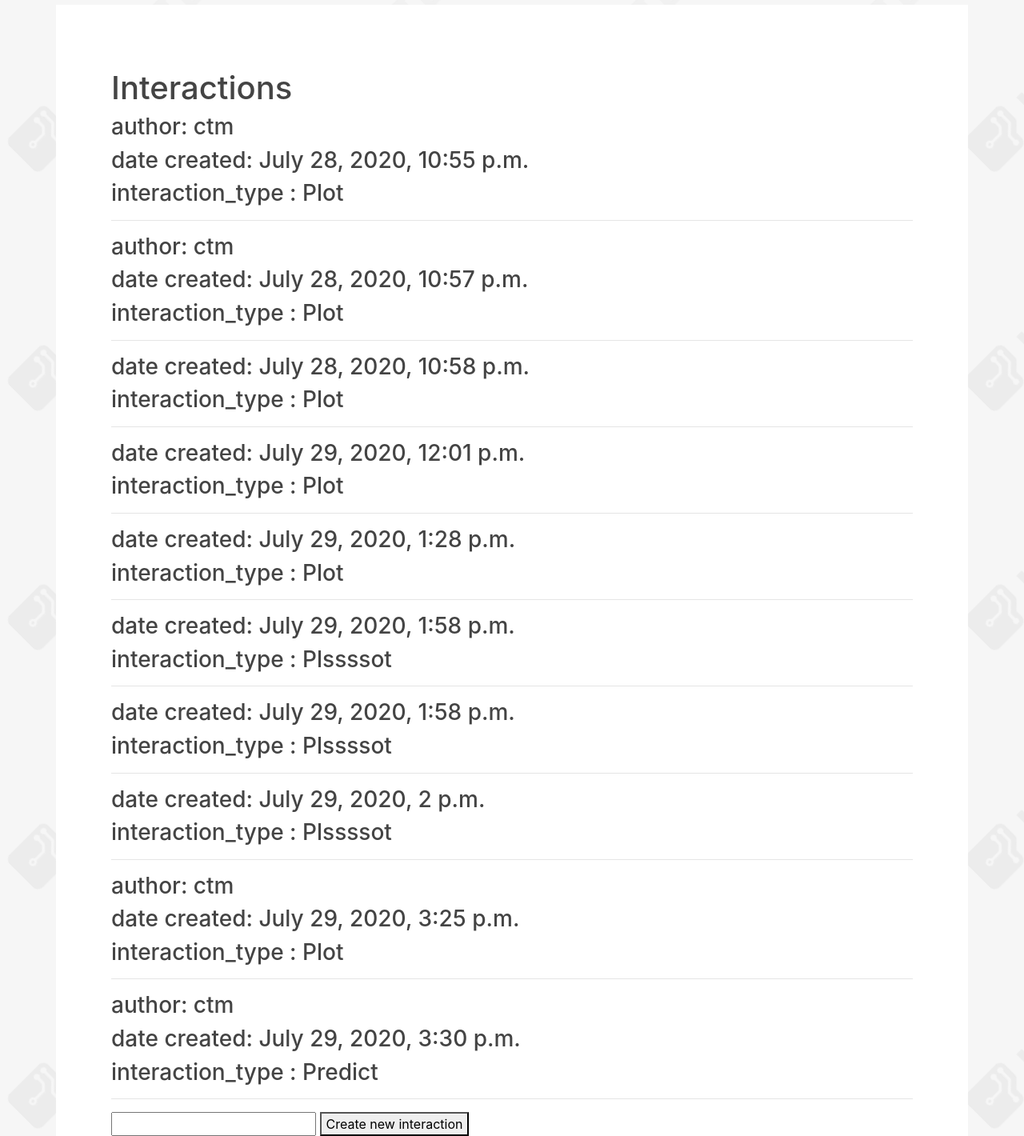
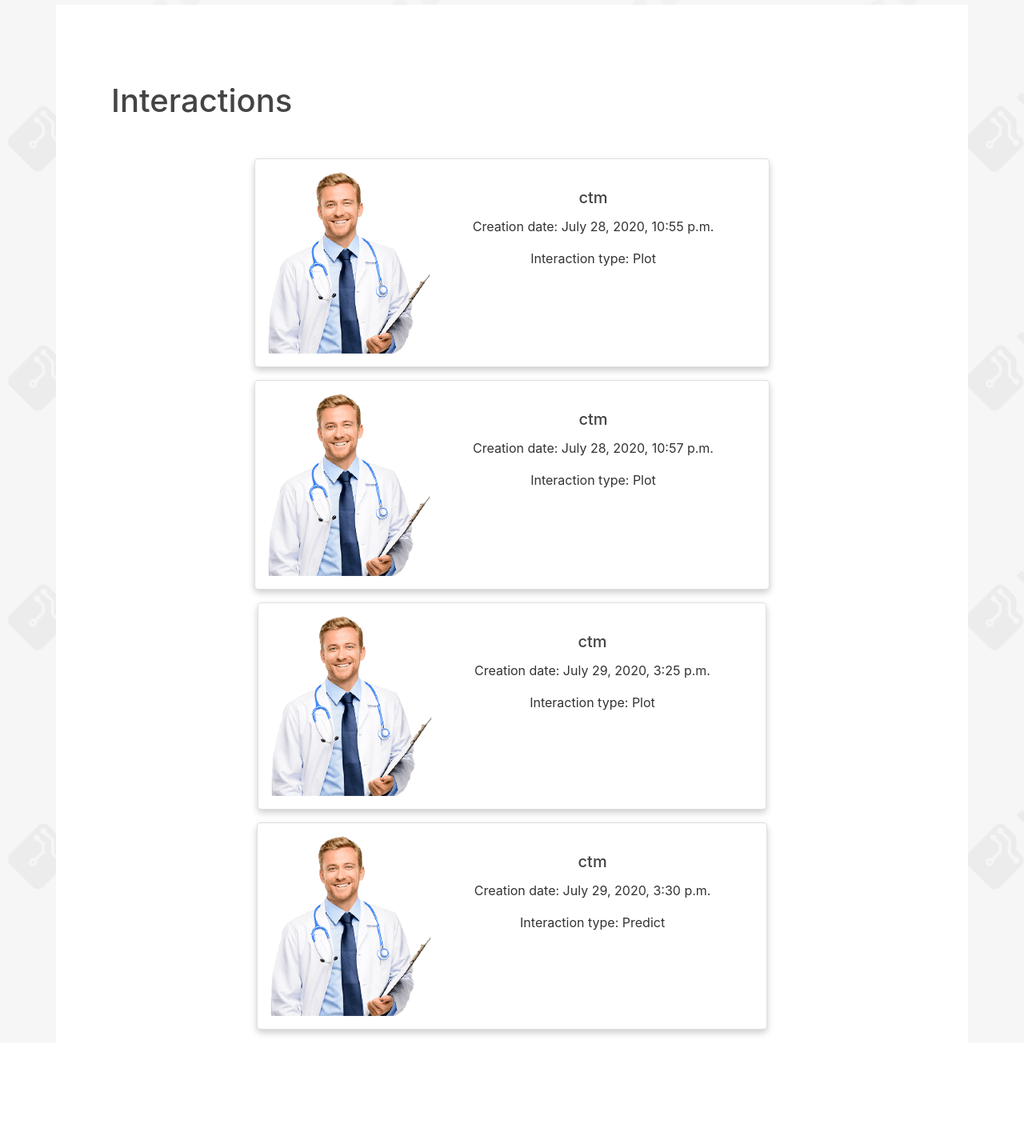
Before and after one commit to safarsaitam/ctm-interships-2020-webbcctcore, a Django app: page /image/2/1/ in a window 1280 px wide. Shown: the part 74-1494 px from the top of the page at 80% size. After the commit the page ends 1368 px from the top, so only its background shows below. Run offline with Django 3.2, Linux system fonts and the light colour scheme; a user stored in the database is signed in; data comes from the database, SQL or seed files in the repository; both versions use the stored data as it was after the commit; some libraries are stand-ins or nearby versions.

Commit message:
Finished interaction history

```diff
--- a/docker/bcctapp/templates/bcctapp/interaction_form.html
+++ b/docker/bcctapp/templates/bcctapp/interaction_form.html
@@ -1,22 +1,46 @@
 {% extends "bcctapp/base.html" %}
 {% load crispy_forms_tags %}
 {% block content %}
+{% block extra_style %}
+<style>
+.card {
+  box-shadow: 0 4px 8px 0 rgba(0,0,0,0.2);
+  transition: 0.3s;
+  border-radius: 5px; /* 5px rounded corners */
+  padding: 1rem;
+}
 
-    <h1>Interactions</h1>
+.card:hover {
+  box-shadow: 0 8px 16px 0 rgba(0,0,0,0.2);
+}
+
+</style>
+{% endblock extra_style %}
+<h1 class="mb-5 mt-3">Interactions</h1>
 
 {% for interaction in interactions %}
 {% for user in users %}
 {% if interaction.author == user.id %}
-                    <h3> author: {{ user.username }} </h3>
+<div class="text-center d-flex justify-content-center">
+
+
+  <div class="card mb-3" style="max-width: 750px;">
+    <div class="row no-gutters">
+      <div class="col-md-4">
+        <img src="{{ user.profile.image.url }}" class="card-img">
+      </div>
+      <div class="col-md-8">
+        <div class="card-body">
+          <h5 class="card-title">{{ user.username }}</h5>
+          <p class="card-text field">Creation date: {{ interaction.date_created }}</p>
+          <p class="card-text">Interaction type: {{ interaction.interaction_type }}</small></p>
+        </div>
+      </div>
+    </div>
+  </div>
+</div>
   {% endif %}
     {% endfor %}
-              <h3> date created: {{ interaction.date_created }} </h3>
-              <h3> interaction_type : {{ interaction.interaction_type }} </h3>
-              <hr>
   {% endfor %}
-             <form method="POST" enctype="multipart/form-data">
-                 {% csrf_token %}
-                 <input type="number"  id="interaction" name="interaction"  value="Your first interaction ">
-                 <button type="submit" >Create new interaction</button>
-             </form>
+
 {% endblock content %}
--- a/docker/bcctapp/views.py
+++ b/docker/bcctapp/views.py
@@ -515,12 +515,6 @@ class InteractionsDetailView(LoginRequiredMixin,DetailView):
         context = super(InteractionsDetailView, self).get_context_data(**kwargs)
         print('interaction pk filter used: ' + str(self.kwargs['pk']))
         context['interactions'] = InteractionsPatient.objects.filter(image_id=self.kwargs['pk'])
-        # data = {}
-        # for interaction in context['interactions']:
-        #     if interaction.author < 2:
-        #         user_filtered = User.objects.get(pk=interaction.author)
-        #         data[interaction.author] = user_filtered.username
-        # context['user_dictionary'].append(data)
         context['users'] = User.objects.all()
         context['images_patient'] = ImagesPatient.objects.filter(pk=self.kwargs['pk'])
         context['id'] = int(self.kwargs['int'])
@@ -906,6 +900,7 @@ def eventFunction0(message):
 #Medical Image List & Predict Keypoints, Plot Keypoints and Delete Image Functions
 @login_required
 def medical_image_modal(request,**kwargs):
+    InteractionsPatient.objects.create(author=request.user.id, image_id=kwargs.get('pk'), interaction_type='Predict')
     medical_images = ImagesPatient.objects.filter(pk=kwargs.get('pk'), number=kwargs.get('int'))
     patient_id = kwargs.get('pk')
     number = kwargs.get('int')
```
Also changed, not shown: docker/db.sqlite3, docker/media/profile_pics/WIN_20190108_23_56_46_Pro_-_Copy.jpg (added), docker/media/profile_pics/doctor-img2.png (added), docker/media/profile_pics/lilpeepreprod.jpg (added). Lines whose indentation alone changed are shown as unchanged.
